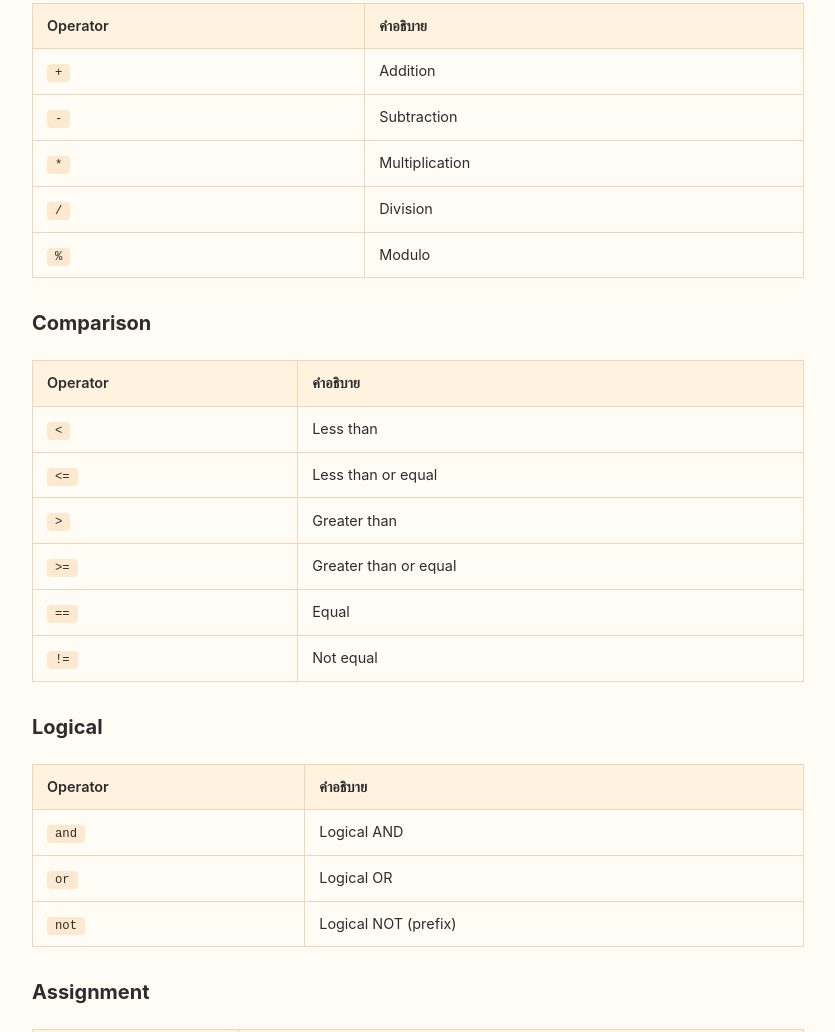
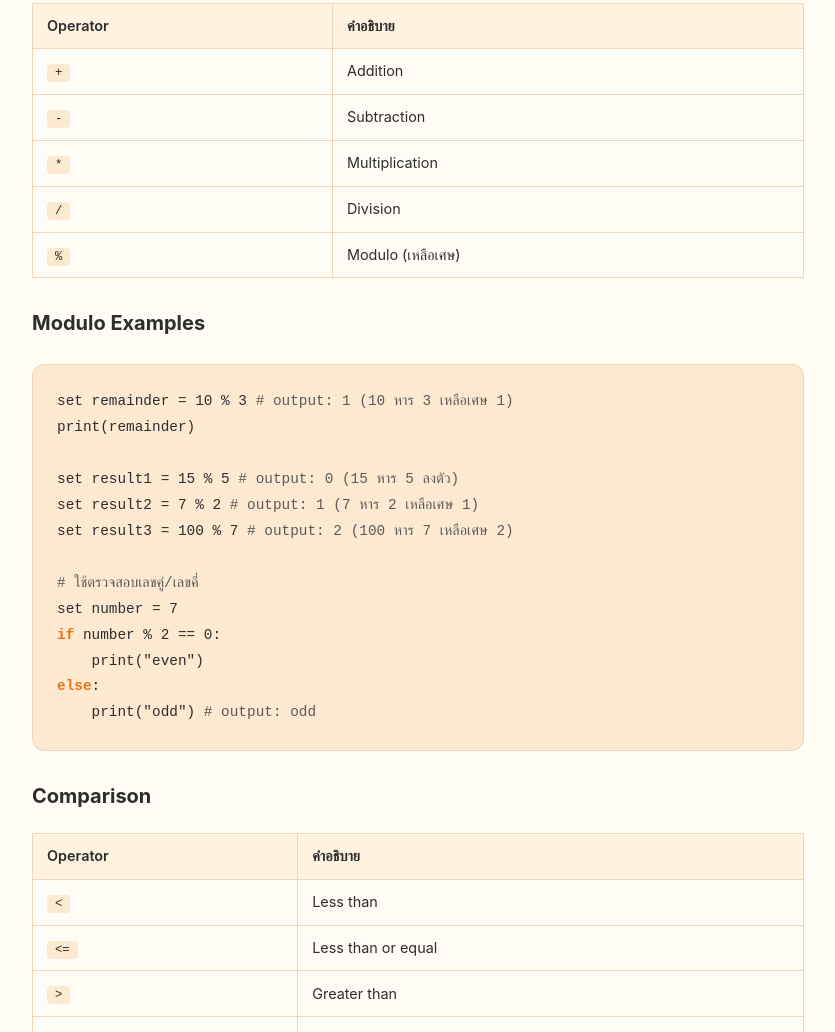
Before and after one commit to TimeAndTimeStudio/TSL, a website: page website/docs.html in a window 1280 px wide. Shown: the part 5288-6320 px from the top of the page, without its empty margins (362-1197 px from the left). Drawn offline with Linux system fonts and the light colour scheme.

Commit message:
docs: add modulo operator examples

```diff
--- a/website/docs.html
+++ b/website/docs.html
@@ -374,9 +374,12 @@ cd TSL</div>
                   <tr><td><code>-</code></td><td>Subtraction</td></tr>
                   <tr><td><code>*</code></td><td>Multiplication</td></tr>
                   <tr><td><code>/</code></td><td>Division</td></tr>
-                  <tr><td><code>%</code></td><td>Modulo</td></tr>
+                  <tr><td><code>%</code></td><td>Modulo (เหลือเศษ)</td></tr>
                 </tbody>
               </table>
+
+              <h3>Modulo Examples</h3>
+              <div class="code-block">set remainder = 10 % 3   <span class="comment"># output: 1 (10 หาร 3 เหลือเศษ 1)</span><br>print(remainder)<br><br>set result1 = 15 % 5   <span class="comment"># output: 0 (15 หาร 5 ลงตัว)</span><br>set result2 = 7 % 2    <span class="comment"># output: 1 (7 หาร 2 เหลือเศษ 1)</span><br>set result3 = 100 % 7  <span class="comment"># output: 2 (100 หาร 7 เหลือเศษ 2)</span><br><br><span class="comment"># ใช้ตรวจสอบเลขคู่/เลขคี่</span><br>set number = 7<br><span class="keyword">if</span> number % 2 == 0:<br>&nbsp;&nbsp;&nbsp;&nbsp;print("even")<br><span class="keyword">else</span>:<br>&nbsp;&nbsp;&nbsp;&nbsp;print("odd")  <span class="comment"># output: odd</span></div>
 
               <h3>Comparison</h3>
               <table>
@@ -435,9 +438,12 @@ cd TSL</div>
                   <tr><td><code>-</code></td><td>Subtraction</td></tr>
                   <tr><td><code>*</code></td><td>Multiplication</td></tr>
                   <tr><td><code>/</code></td><td>Division</td></tr>
-                  <tr><td><code>%</code></td><td>Modulo</td></tr>
+                  <tr><td><code>%</code></td><td>Modulo (remainder)</td></tr>
                 </tbody>
               </table>
+
+              <h3>Modulo Examples</h3>
+              <div class="code-block">set remainder = 10 % 3   <span class="comment"># output: 1 (10 divided by 3 leaves remainder 1)</span><br>print(remainder)<br><br>set result1 = 15 % 5   <span class="comment"># output: 0 (15 divided by 5 is exact)</span><br>set result2 = 7 % 2    <span class="comment"># output: 1 (7 divided by 2 leaves remainder 1)</span><br>set result3 = 100 % 7  <span class="comment"># output: 2 (100 divided by 7 leaves remainder 2)</span><br><br><span class="comment"># Check even/odd numbers</span><br>set number = 7<br><span class="keyword">if</span> number % 2 == 0:<br>&nbsp;&nbsp;&nbsp;&nbsp;print("even")<br><span class="keyword">else</span>:<br>&nbsp;&nbsp;&nbsp;&nbsp;print("odd")  <span class="comment"># output: odd</span></div>
 
               <h3>Comparison</h3>
               <table>
```
